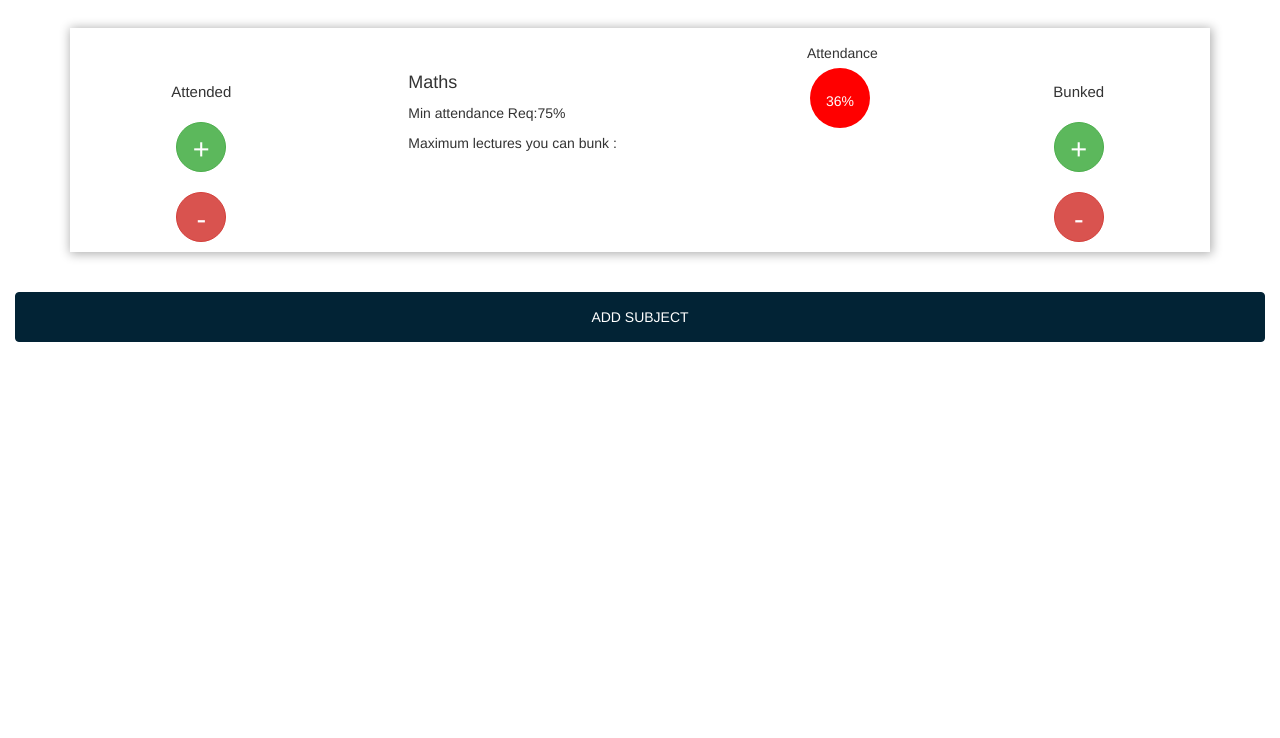
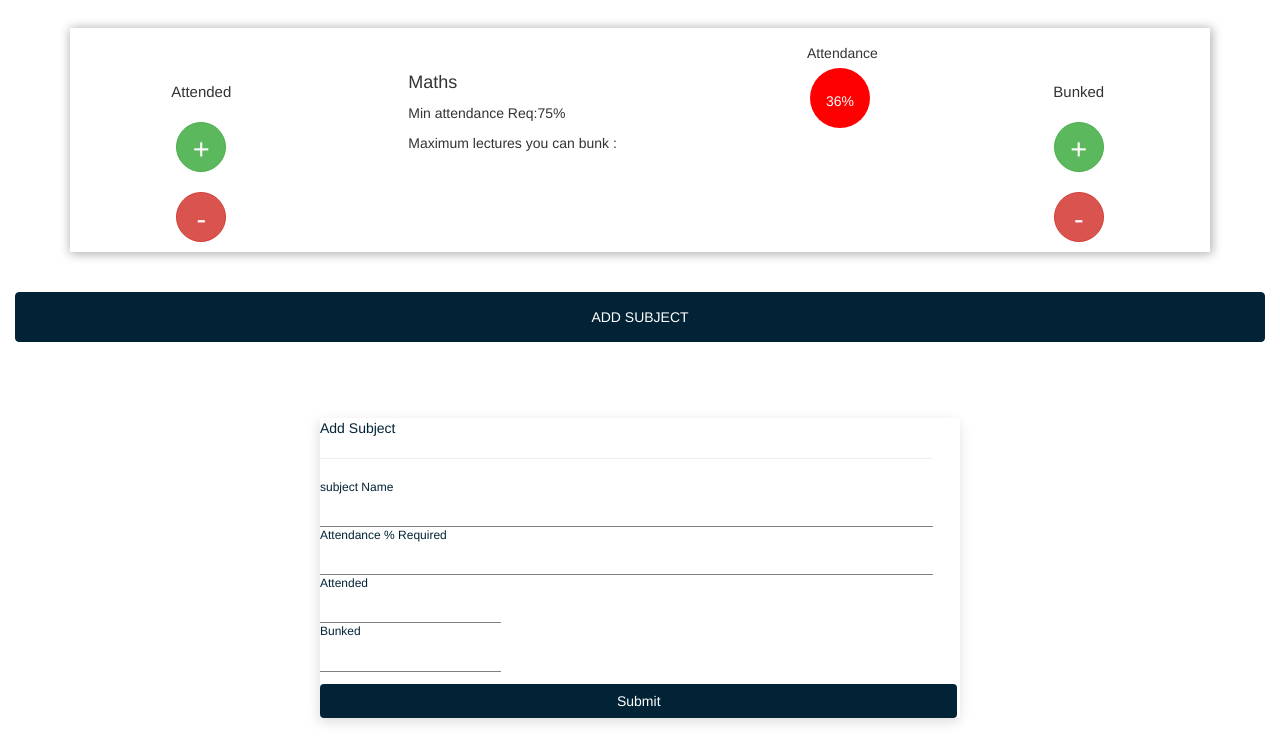
Before and after one commit to Ko200/deBunkD, a plain HTML site: page index.html in a window 1280 px wide. Shown: the part 62-800 px from the top of the page. Drawn offline with nearby package versions, Linux system fonts and the light colour scheme.

Commit message:
last modified

```diff
--- a/attendance.html
+++ b/attendance.html
@@ -41,3 +41,35 @@ top: 60px;
 <div class="col-md-12 col-xs-12 ">
         <button class="btn btn-info1 add-sub-btn">ADD SUBJECT</button>
 </div>
+<!-- <div  style="z-index: inherit 100000000;background:#00000066;height:100%;width:100%;position:fixed;top:50%;left:50;"> -->
+<form>
+    <div class="row containerform">
+        <div class="col-md-12 col-xs-12"
+
+                    <h5>Add Subject</h5>
+                    <hr>
+                        <p class="form-head">subject Name</p>
+                        <input  class="inputhing" type="text" placeholder="">
+
+                        <p class="form-head" >Attendance % Required</p>
+                        <input type="number" class="inputhing">
+
+                            <div class="bnk-atnd">
+                                <div>
+                                    <p class="form-head">Attended</p>
+                                <input  class="inputhing2" type="number" >
+                                </div>
+                                <div>
+                                <p class="form-head">Bunked</p>
+
+                                <input class="inputhing2" type="number">
+                                </div>
+                            </div>
+
+                      <button type="submit" class="btn btn-default1">Submit</button>
+
+        </div>
+   </div>
+
+</form>
+<!-- </div> -->
--- a/main.css
+++ b/main.css
@@ -206,3 +206,66 @@ margin-left: 10%;
   top: 15px;
 
 }
+.containerform
+{
+  width: 43%;
+}
+.form-group-two
+{
+  float: left;
+}
+.inputhing
+{
+  border: none;
+  border-bottom: 1px solid grey;
+  padding: 0px;
+  position: relative;
+  top: -15%;
+  width: 250%;
+  float: left;
+}
+.form-head
+{
+  font-size: 1.2rem;
+  position: relative;
+  top: -10%;
+}
+
+.inputhing2
+{
+  width: 100%;
+  border: none;
+  border-bottom: 1px solid grey;
+  padding: 0px;
+
+
+  top: -15%;
+}
+.bnk-atnd
+{
+  float: left;
+}
+form{
+  width: 50%;
+ background: white;
+  position: absolute;
+  box-shadow: -1px 4px 12px #ddd;
+  left: 25%;
+  top: 60%;
+  color: #022335;
+}
+hr{
+  width:250%;
+}
+h5{
+  text-align: center;
+  position: relative;
+  top: 12%;
+}
+.btn-default1
+{
+  width: 260%;
+  background:  #022335;
+  color: white;
+  margin-top: 5%;
+}
```
Also changed, not shown: add-form.html (added).
